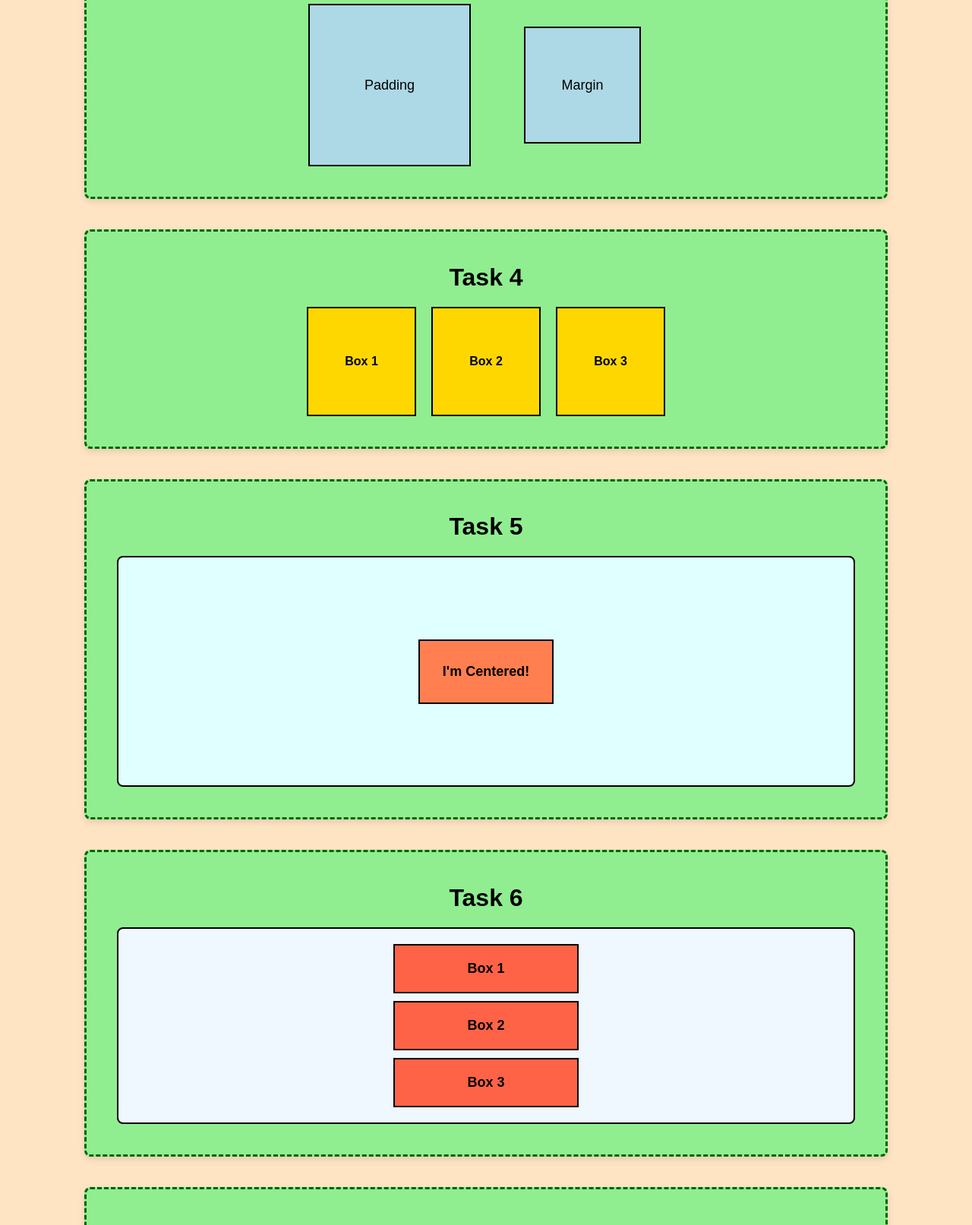
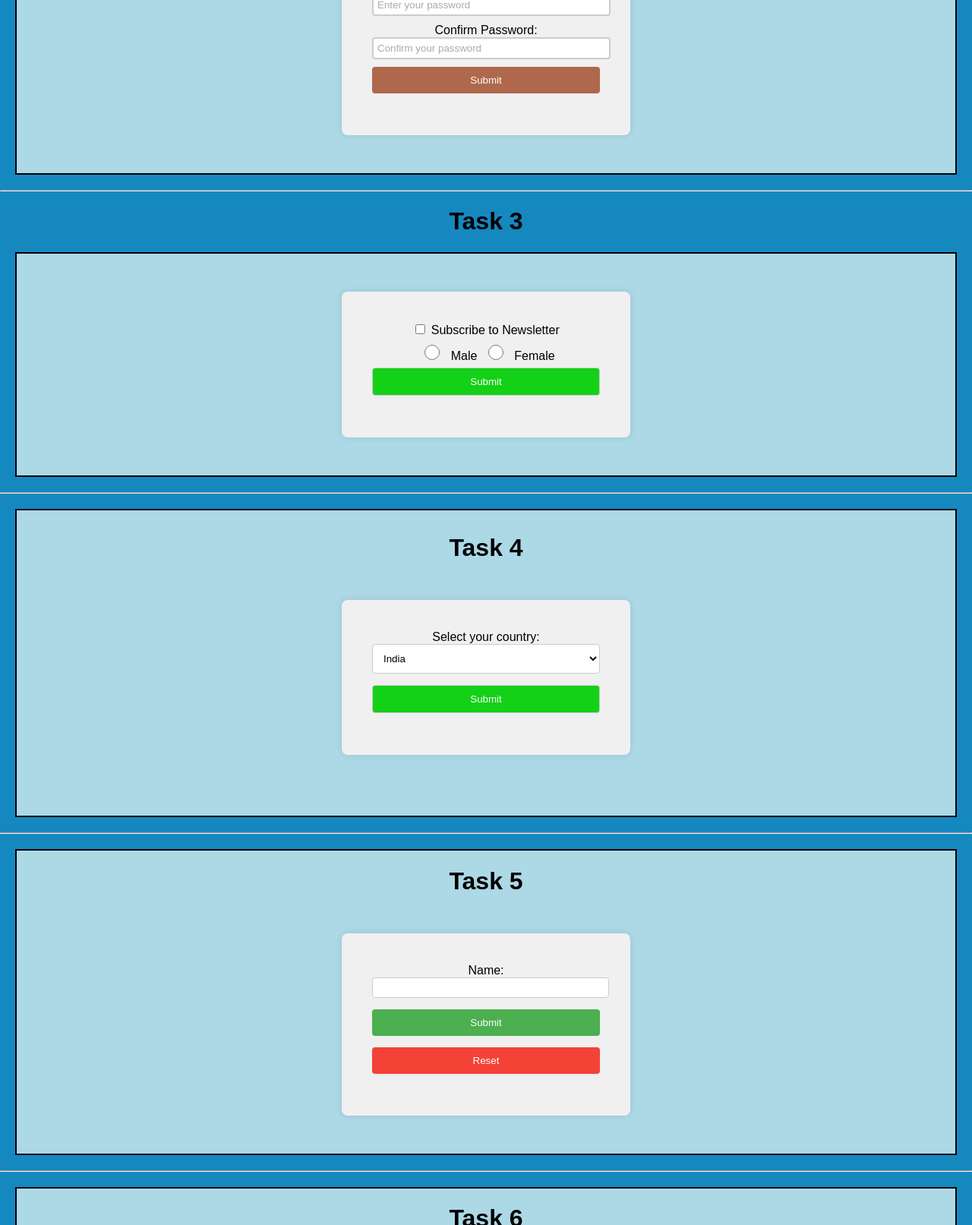
Before and after one commit to Chaitanya-Dev26/html-css-college, a plain HTML site: page Day8/CSS/Task-1/Task.html in a window 1280 px wide. Shown: the part 663-2276 px from the top of the page at 76% size. Drawn offline with Linux system fonts and the light colour scheme.

Commit message:
refactor(Day8): CSS-Task 1 code changed

```diff
--- a/Day8/CSS/Task-1/Task.html
+++ b/Day8/CSS/Task-1/Task.html
@@ -3,82 +3,135 @@
 <head>
     <meta charset="UTF-8">
     <meta name="viewport" content="width=device-width, initial-scale=1.0">
-    <title>🛠️ CSS Box Model + Flexbox</title>
+    <title>Day 8 - Task - 1</title>
     <link rel="stylesheet" href="style.css">
 </head>
 <body>
-    <div class="Tasks">
+    <div class="container">
         <h1>Task 1</h1>
-        <div class="basic-box">
-            Hello World
-        </div>
+        <form action="/submit-form" method="POST">
+            <label for="name">Name:</label>
+            <input type="text" id="name" name="name" required>
+
+            <label for="email">Email:</label>
+            <input type="email" id="email" name="email" required>
+
+            <button type="submit">Submit</button>
+          </form>
+
     </div>
 
-    <div class="Tasks">
+    <hr>
+
+    <div class="container">
         <h1>Task 2</h1>
-        <div class="task2-box">
-            padding: 10px 20px 30px 40px;
-        </div>
+        <form class="f1" action="/submit-form" method="POST" ">
+            <label for="password">Password:</label>
+            <input type="password" id="password" name="password" placeholder="Enter your password" required>
+
+            <label for="confirm-password">Confirm Password:</label>
+            <input type="password" id="confirm-password" name="confirm-password" placeholder="Confirm your password" required>
+
+            <button type="submit">Submit</button>
+          </form>
+
+
+    </div>
+    <hr>
+
+    <h1>Task 3</h1>
+    <div class="container">
+        <form clas="f3" action="/submit-form" method="POST">
+            <label><input type="checkbox" id="subscribe" name="subscribe"> Subscribe to Newsletter</label><br>
+
+            <label><input type="radio" id="male" name="gender" value="Male"> Male</label>
+            <label><input type="radio" id="female" name="gender" value="Female"> Female</label>
+
+            <button type="submit">Submit</button>
+          </form>
+
+
     </div>
 
-    <div class="Tasks">
-        <h1>Task 3</h1>
-        <div class="task3-container">
-            <div class="task3-padding-box">
-                Padding
-            </div>
-            <div class="task3-margin-box">
-                Margin
-            </div>
-        </div>
+    <hr>
+
+    <div class="container" style="padding: 10px 20px 30px;">
+        <h1>Task 4</h1>
+        <form action="/submit-form" method="POST">
+            <label for="country">Select your country:</label>
+            <select id="country" name="country">
+              <option value="india">India</option>
+              <option value="usa">USA</option>
+              <option value="uk">UK</option>
+              <option value="canada">Canada</option>
+            </select>
+
+            <button type="submit">Submit</button>
+          </form>
+
     </div>
 
-    <div class="Tasks">
-        <h1>Task 4</h1>
-        <div class="task4-container">
-            <div class="task4-box">Box 1</div>
-            <div class="task4-box">Box 2</div>
-            <div class="task4-box">Box 3</div>
-        </div>
+    <hr>
+
+    <div class="container">
+        <h1>Task 5</h1>
+        <form class="f5" action="/submit-form" method="POST">
+            <label for="name">Name:</label>
+            <input type="text" id="name" name="name" required>
+
+            <button type="submit">Submit</button>
+            <button type="reset">Reset</button>
+          </form>
+
     </div>
 
-    <div class="Tasks">
-        <h1>Task 5</h1>
-        <div class="task5-container">
-            <div class="task5-box">
-                I'm Centered!
-            </div>
-        </div>
+    <hr>
+
+    <div class="container">
+        <h1>Task 6</h1>
+        <form class="f6" action="/submit-form" method="POST">
+            <label for="feedback">Your Feedback:</label>
+            <textarea id="feedback" name="feedback" rows="4" cols="50" placeholder="Enter your feedback..."></textarea>
+
+            <button type="submit">Submit</button>
+          </form>
+
+
     </div>
 
-    <div class="Tasks">
-        <h1>Task 6</h1>
-        <div class="task6-container">
-            <div class="task6-box">Box 1</div>
-            <div class="task6-box">Box 2</div>
-            <div class="task6-box">Box 3</div>
-        </div>
+
+    <hr>
+
+    <div class="container">
+        <h1>Task 7</h1>
+        <form class="f7" action="/submit-form" method="POST">
+            <label for="name">Name:</label>
+            <input type="text" id="name" name="name" required>
+
+            <label for="email">Email:</label>
+            <input type="email" id="email" name="email" required>
+
+            <button type="submit">Submit</button>
+          </form>
+
     </div>
 
-    <div class="Tasks">
-        <h1>Task 7</h1>
+    <hr>
 
-        <div class="task7-container">
-            <div class="task7-box">Box 1</div>
-            <div class="task7-box">Box 2</div>
-            <div class="task7-box">Box 3</div>
-        </div>
+    <div class="container">
+        <h1>Task 8</h1>
+        <form class="f8" action="/submit-form" method="POST">
+            <label for="name">Name:</label>
+            <input type="text" id="name" name="name" required>
+
+            <button type="submit">Submit</button>
+          </form>
+
     </div>
 
-    <divc class="Tasks">
-        <h1>Task 8</h1>
 
-        <div class="task8-container">
-            <div class="task8-box">Box 1</div>
-            <div class="task8-box">Box 2</div>
-            <div class="task8-box">Box 3</div>
-            <div class="task8-box">Box 4</div>
-        </div>
-    </div>
+
+
+
 </body>
 </html>
--- a/Day8/CSS/Task-1/style.css
+++ b/Day8/CSS/Task-1/style.css
@@ -1,170 +1,192 @@
+
 body {
-    background-color: #ffe4c4;
-    display: flex;
-    flex-direction: column;
-    align-items: center;
-    margin-top: 50px;
-    font-family: Arial, sans-serif;
+    background-color: #1688c0;
+    margin: 0;
+    color: black;
+    text-align: center;
+    font-family: Arial, Helvetica, sans-serif;
 }
 
-.Tasks {
-    background-color: lightgreen;
-    border: 3px dashed darkgreen;
-    padding: 20px;
-    margin: 20px;
-    width: 80%;
+.container {
+    background-color: lightblue;
+    border: 2px solid black;
+    margin:20px;
+    margin-top: 20px;
+
+}
+form {
+    background-color: #f0f0f0;
+    padding: 40px;
     border-radius: 8px;
-    box-shadow: 0 4px 8px rgba(0,0,0,0.1);
-    text-align: center;
+    width: 300px;
+    margin: 50px auto;
+    box-shadow: 0px 0px 10px rgba(0, 0, 0, 0.1);
   }
 
-h1 {
-    margin-bottom: 20px;
+  input[type="text"], input[type="email"], button {
+    width: 100%;
+    padding: 5px;
+    margin-bottom: 15px;
+    border: 1px solid #ccc;
+    border-radius: 4px;
   }
 
-.basic-box {
-    background-color: lightblue;
-    padding: 15px;
-    border: 3px solid black;
-    margin: 20px;
-    font-size: 20px;
+  button {
+    background-color: #13d116;
+    color: white;
+    cursor: pointer;
   }
 
-.task2-box {
-    background-color: lightblue;
-    padding: 10px 20px 30px 40px;
-    border: 3px solid black;
-    margin: 20px;
-    font-size: 20px;
+  button:hover {
+    background-color: #45a049;
   }
 
-.task3-container {
-    display: flex;
-    justify-content: center;
-    gap: 40px;
-    margin: 20px;
+.f1 input[type="password"] {
+    width: 100%;
+    padding: 5px;
+    margin-bottom: 10px;
+    border: 2px solid #ccc;
+    border-radius: 4px;
 }
 
-.task3-padding-box, .task3-margin-box {
-    background-color: #add8e6;
-    border: 2px solid #000;
-    font-size: 18px;
-    text-align: center;
-    width: 150px;
-    height: 150px;
-    display: flex;
-    align-items: center;
-    justify-content: center;
+.f1 input[type="password"]:focus {
+    border-color: #7f4832;
 }
 
-.task3-padding-box {
-    padding: 30px;
+.f1 input[type="password"]::placeholder {
+    color: #aaa;
 }
 
-.task3-margin-box {
-    margin: 30px;
+.f1 button {
+    background-color: #af684c;
+    color: white;
+    padding: 10px 20px;
+    border: none;
+    border-radius: 4px;
+    cursor: pointer;
 }
 
-.task4-container {
-    display: flex;
-    justify-content: center;
-    gap: 20px;
-    margin: 20px;
+.f3 {
+    background-color: #2fbd63;
+    padding: 20px;
+    border-radius: 8px;
+    width: 300px;
+    margin: 50px auto;
+    box-shadow: 0px 0px 10px rgba(0, 0, 0, 0.1);
 }
 
-.task4-box {
-    background-color: #ffd700;
-    padding: 20px;
-    width: 100px;
-    height: 100px;
-    border: 2px solid black;
-    display: flex;
-    align-items: center;
-    justify-content: center;
-    font-weight: bold;
+.f3 input[type="checkbox"], input[type="radio"] {
+    width: 20px;
+    height: 20px;
+    margin-right: 10px;
+    margin: 10px;
+    margin-top: 10px;
   }
 
-.task5-container {
-    display: flex;
-    justify-content: center;
-    align-items: center;
-    height: 300px;
-    background-color: #e0ffff;
-    margin: 20px;
-    border: 2px solid #000;
+.f3 label {
+    font-size: 16px;
+    cursor: pointer;
+    display: block;
+
+
+  }
+
+.f3 label:hover {
+    color: #4CAF50;
+  }
+
+.f5 button {
+    padding: 10px 20px;
+    background-color: #4CAF50;
+    color: white;
+    border: none;
+    border-radius: 4px;
+    margin-right: 10px;
+    cursor: pointer;
+  }
+
+.f5 button[type="reset"] {
+    background-color: #f44336;
+  }
+
+.f5 button:hover {
+    opacity: 0.8;
+  }
+
+.f5 button[type="reset"]:hover {
+    opacity: 0.8;
+  }
+
+.f6  textarea {
+    width: 100%;
+    padding: 10px;
+    border: 2px solid #ccc;
+    border-radius: 4px;
+    font-family: Arial, sans-serif;
+    font-size: 14px;
+  }
+
+.f6  textarea:focus {
+    border-color: #4CAF50;
+  }
+
+.f7  form {
+    max-width: 600px;
+    margin: 20px auto;
+    padding: 20px;
+    background-color: #f4f4f4;
     border-radius: 8px;
   }
 
-.task5-box {
-    background-color: #ff7f50;
-    padding: 30px;
-    border: 2px solid black;
-    font-weight: bold;
-    font-size: 18px;
+.f7  input[type="text"], input[type="email"], button {
+    width: 100%;
+    padding: 10px;
+    margin-bottom: 15px;
+    border: 1px solid #ccc;
+    border-radius: 4px;
   }
 
-.task6-container {
-    display: flex;
-    flex-direction: column;
-    align-items: center;
-    gap: 10px;
-    background-color: #f0f8ff;
-    padding: 20px;
-    border: 2px solid #000;
-    border-radius: 8px;
-    margin: 20px;
+.f8  input:valid {
+    border-color: green;
   }
 
-.task6-box {
-    background-color: #ff6347;
-    padding: 20px;
-    border: 2px solid black;
-    font-weight: bold;
-    font-size: 18px;
-    width: 200px;
-    text-align: center;
+.f8  input:invalid {
+    border-color: red;
   }
 
-.task7-container {
-    display: flex;
-    flex-direction: column;
-    align-items: center;
-    gap: 20px;
-    background-color: #f8f8ff;
-    padding: 20px;
-    border: 2px solid #000;
-    border-radius: 8px;
-    margin: 20px;
+.f8  input:invalid:focus {
+    box-shadow: 0 0 5px red;
   }
 
-.task7-box {
-    background-color: #ff4500;
-    padding: 20px;
+
+
+
+.box {
+    display: flex;
+    width: 100px;
+    height: 100px;
+    background-color: rgb(49, 141, 171);
     border: 2px solid black;
-    font-weight: bold;
-    font-size: 18px;
-    width: 200px;
-    text-align: center;
+    color: white;
+    justify-content: center;
+    align-items: center;
+    margin: auto;
+
 }
 
-.task8-container {
-    display: flex;
-    flex-wrap: wrap;
-    justify-content: space-around;
-    gap: 20px;
-    background-color: #f5fffa;
-    padding: 20px;
-    border: 2px solid #000;
-    border-radius: 8px;
-    margin: 20px;
+select {
+    width: 100%;
+    padding: 10px;
+    margin-bottom: 15px;
+    border: 1px solid #ccc;
+    border-radius: 4px;
+    background-color: #fff;
   }
 
-.task8-box {
-    background-color: #32cd32;
-    padding: 20px;
-    border: 2px solid black;
-    font-weight: bold;
-    font-size: 18px;
-    width: 200px;
-    text-align: center;
+  select:hover {
+    border-color: #4CAF50;
   }
+
+  option {
+    padding: 10px;
+  }
```
Lines whose indentation alone changed are shown as unchanged.
